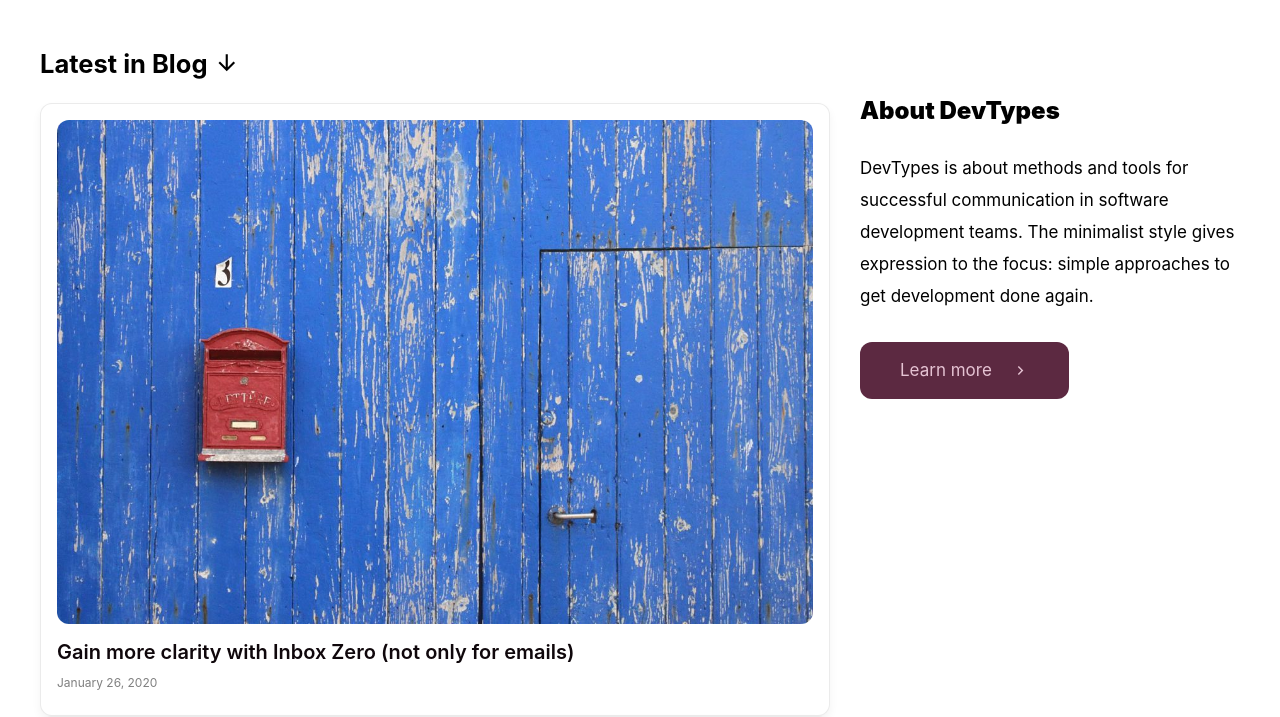
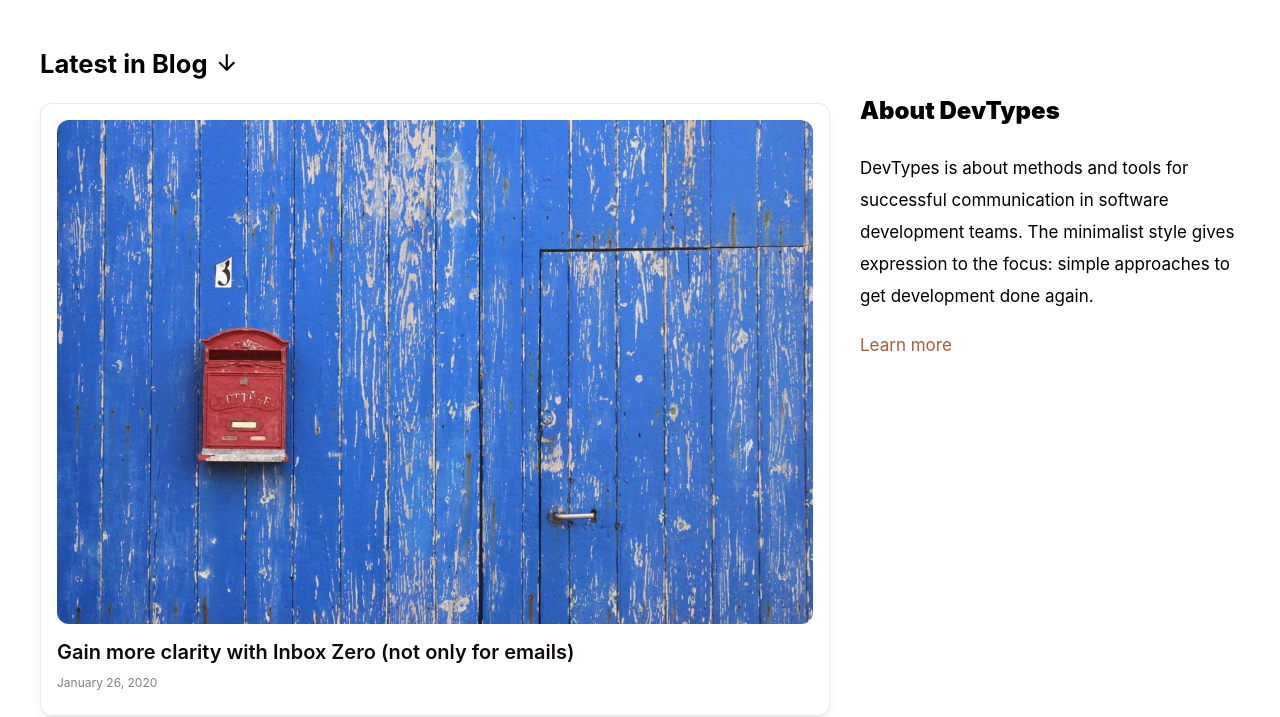
Before and after one commit to marcogerstmann/devtypes-com, a Gatsby site: page / in a window 1280 px wide. Shown: the part 72-789 px from the top of the page. Built offline with nearby package versions, Linux system fonts and the light colour scheme; Gatsby itself is replaced by a stand-in of ours; some packages are replaced by stand-ins of ours.

Commit message:
Add link to about page in widget

```diff
--- a/gatsby-config.js
+++ b/gatsby-config.js
@@ -75,6 +75,7 @@ module.exports = {
         icon: `static/assets/devtypes-logo.png`
       }
     },
-    'gatsby-plugin-offline'
+    `gatsby-plugin-offline`,
+    `gatsby-plugin-catch-links`
   ]
 };
--- a/package.json
+++ b/package.json
@@ -21,6 +21,7 @@
     "gatsby-background-image": "^1.1.1",
     "gatsby-image": "^2.4.13",
     "gatsby-plugin-advanced-sitemap": "^1.5.5",
+    "gatsby-plugin-catch-links": "^2.3.11",
     "gatsby-plugin-manifest": "^2.4.21",
     "gatsby-plugin-offline": "^3.2.21",
     "gatsby-plugin-react-helmet": "^3.3.10",
--- a/src/content/widgets/side-widget-about-devtypes.md
+++ b/src/content/widgets/side-widget-about-devtypes.md
@@ -2,9 +2,8 @@
 template: index-page
 slug: /
 title: About DevTypes
-cta:
-  ctaText: Learn more
-  ctaLink: /about
 ---
 
 DevTypes is about methods and tools for successful communication in software development teams. The minimalist style gives expression to the focus: simple approaches to get development done again.
+
+[Learn more](/about)
--- a/src/templates/index-page.tsx
+++ b/src/templates/index-page.tsx
@@ -1,7 +1,6 @@
 import * as React from 'react';
 import { FunctionComponent } from 'react';
-import { graphql, Link } from 'gatsby';
-import { RiArrowRightSLine } from 'react-icons/ri';
+import { graphql } from 'gatsby';
 import Layout from '../components/layout/layout';
 import BlogListHome from '../components/blog/blog-list-home';
 import SEO from '../components/seo';
@@ -13,10 +12,6 @@ export const pageQuery = graphql`
       html
       frontmatter {
         title
-        cta {
-          ctaText
-          ctaLink
-        }
       }
     }
   }
@@ -39,12 +34,6 @@ const HomePage: FunctionComponent<any> = ({ data }) => {
               className="description"
               dangerouslySetInnerHTML={{ __html: html }}
             />
-            <Link to={frontmatter.cta.ctaLink} className="button">
-              {frontmatter.cta.ctaText}
-              <span className="icon -right">
-              <RiArrowRightSLine/>
-            </span>
-            </Link>
           </div>
         </div>
       </div>
```
Also changed, not shown: 1 other file.
